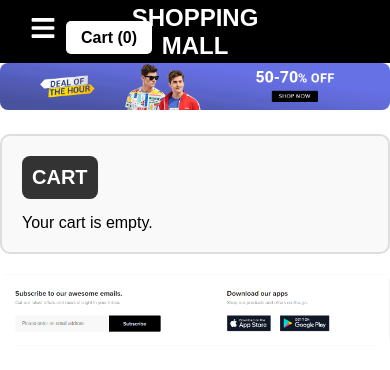
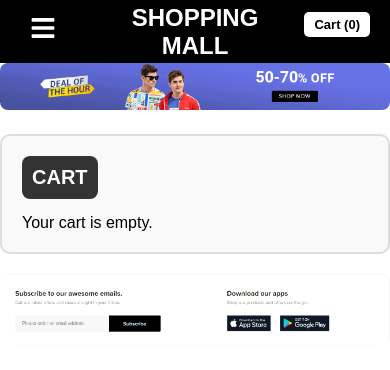
Before and after one commit to Vivek-turram/E-commerce-application, a React (Create React App) app: page /cart in a window 390 px wide. Shown: the top 370 px of the page. Built offline with nearby package versions, Linux system fonts and the light colour scheme.

Commit message:
Update App.css

```diff
--- a/src/App.css
+++ b/src/App.css
@@ -15,7 +15,7 @@
   position: relative;
 }
 
-/* Center title in header */
+/* ✅ Center title in header */
 .title {
   position: absolute;
   left: 50%;
@@ -130,7 +130,7 @@
   margin-bottom: 15px;
 }
 
-/* 🔹 Mobile view (dropdown leftside) */
+/* 🔹 Mobile view (dropdown leftside + cart fixed right) */
 @media (max-width: 768px) {
   .menuBar {
     display: none;
@@ -169,7 +169,20 @@
     display: block;
     font-size: 26px;
     cursor: pointer;
-    z-index: 1100; /* ensure above menu */
+    z-index: 1100; /* above menu */
+  }
+
+  /* ✅ Keep cart top-right in mobile */
+  .right {
+    position: absolute;
+    top: 15px;
+    right: 20px;
+    margin: 0;
+  }
+
+  .cart a {
+    padding: 6px 12px;
+    font-size: 14px;
   }
 
   .search {
@@ -181,16 +194,9 @@
   .search input {
     width: 100%;
   }
-
-  .right {
-    margin-top: 12px;
-    width: 100%;
-    display: flex;
-    justify-content: space-between;
-    padding: 0 10px;
-  }
 }
 
+/* Extra small screens */
 @media (max-width: 480px) {
   .title {
     font-size: 16px;
@@ -200,6 +206,11 @@
     font-size: 14px;
   }
 
+  .cart a {
+    padding: 5px 10px;
+    font-size: 13px;
+  }
+
   .search input {
     padding: 6px;
   }
```
